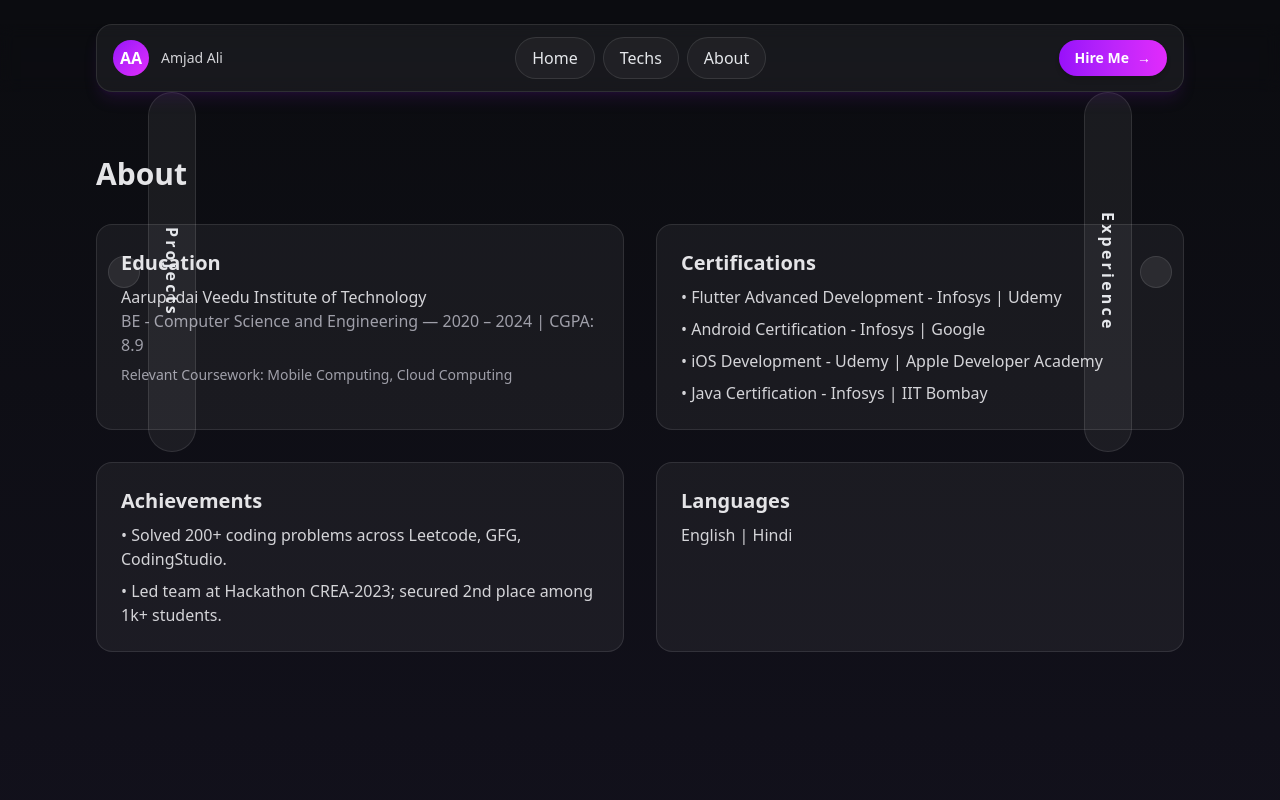
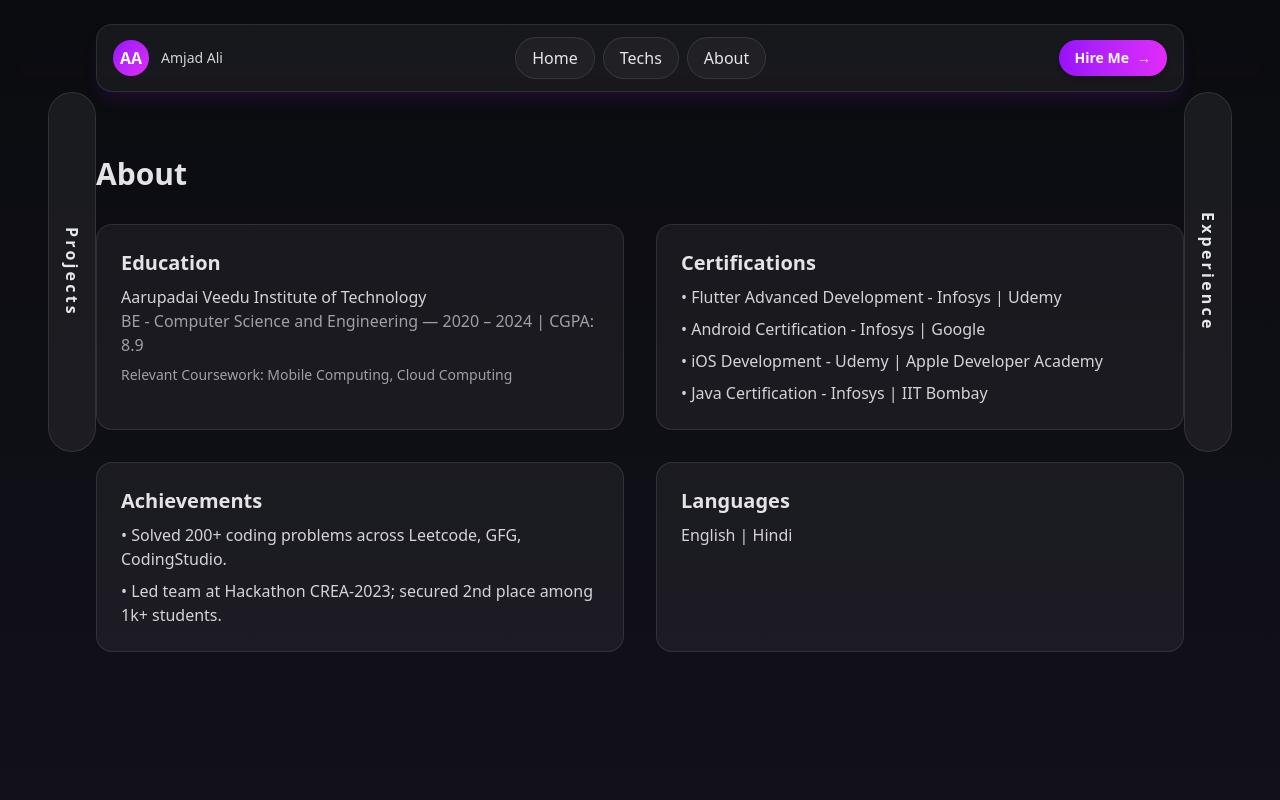
Before and after one commit to mrxdevs/mrxamjad, a Next.js app: page /about in a window 1280 px wide. Shown: the top 800 px of the page. Built offline with nearby package versions, Linux system fonts and the light colour scheme.

Commit message:
fix(SidePanel): adjust panel alignment and remove redundant rail dots
Remove rail dots from both sides as they're no longer needed and adjust the panel alignment values to properly position the panel when closed

```diff
--- a/src/components/SidePanel.tsx
+++ b/src/components/SidePanel.tsx
@@ -12,7 +12,7 @@ type Item = {
 export default function SidePanel({ label, side, items }: { label: string; side: "left" | "right"; items: Item[] }) {
   const [open, setOpen] = useState(false);
   const [anim, setAnim] = useState(false);
-  const align = side === "left" ? "left-3" : "right-3";
+  const align = side === "left" ? "-left-12" : "-right-12";
   const pos = side === "left" ? "left-0" : "right-0";
   const translate = side === "left" ? "-translate-x-full" : "translate-x-full";
   useEffect(() => {
@@ -46,11 +46,9 @@ export default function SidePanel({ label, side, items }: { label: string; side:
             }
           }}
         >
-          {side === "left" && <span className="rail-dot" />}
           <div className="rail">
             <span className="rail-text">{label}</span>
           </div>
-          {side === "right" && <span className="rail-dot" />}
         </button>
       </div>
 
```
